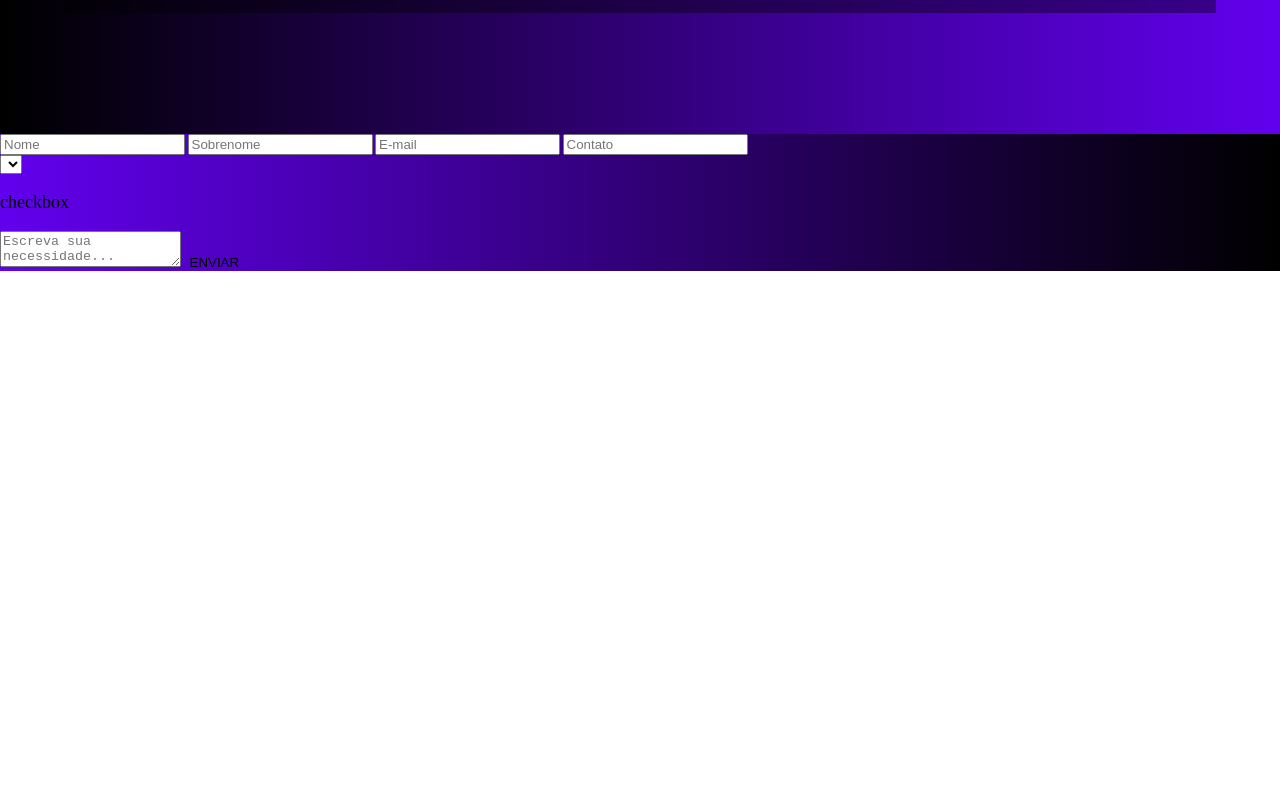
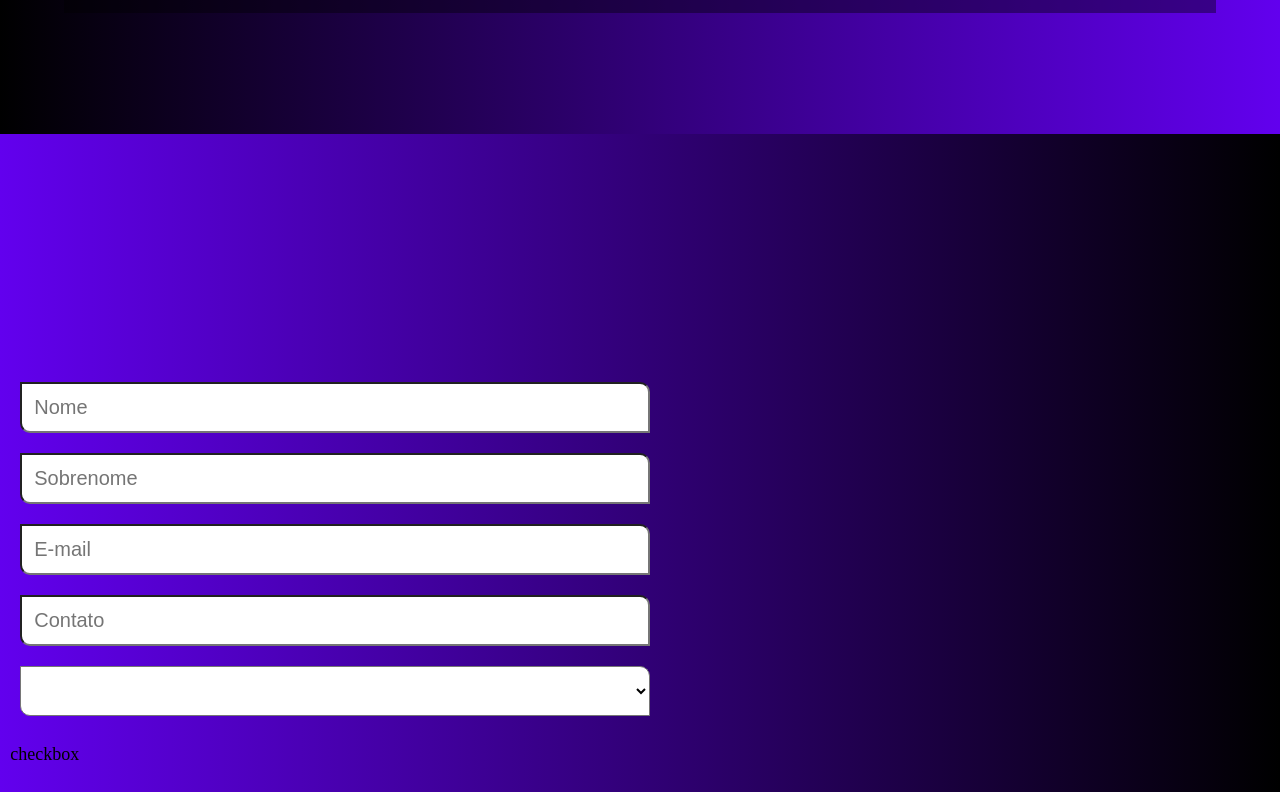
Before and after one commit to GuilhermeGamaliel/Dependencia, a plain HTML site: page index.html in a window 1280 px wide. Shown: the part 2620-3412 px from the top of the page. Before the commit the page ends 2891 px from the top, so only its background shows below. Drawn offline with Linux system fonts and the light colour scheme.

Commit message:
portfolio

```diff
--- a/style.css
+++ b/style.css
@@ -447,3 +447,89 @@ button {
 .next-btn {
   cursor: pointer;
 }
+
+#contato {
+  display: flex;
+  flex-direction: column;
+  justify-content: space-evenly; /* Alinhamento na horizontal topo e baixo */
+  align-items: center; /* Alinhamento na vertical esquerda e direita*/
+  height: 100rem;
+}
+
+#contato .container {
+  background-color: var(--Bfume);
+  width: 40%;
+  height: 50rem;
+  padding: 10em;
+  border-radius: 1.2rem 0;
+
+  display: flex;
+  flex-direction: column;
+  align-items: center;
+  justify-content: space-evenly;
+}
+
+#contato input[type="checkbox"] {
+  width: 2rem;
+  height: 2rem;
+  padding: auto 0;
+}
+#contato label {
+  font-size: 2.2rem;
+  color: var(--tertiary-color);
+}
+
+#contato select {
+  padding: 12px;
+  width: 50%;
+  box-sizing: border-box;
+  margin: 0.5em;
+  font-size: 2rem;
+
+  color: var(--primary-color);
+  border-radius: 0 1rem;
+  background-color: var(--tertiary-color);
+}
+
+#contato input[type="number"],
+#contato input[type="text"],
+#contato input[type="email"] {
+
+  padding: 12px;
+  width: 50%;
+  box-sizing: border-box;
+  font-size: 2rem;
+  margin: 0.5em;
+
+  background-color: var(--tertiary-color);
+  color: var(--primary-color);
+  border-radius: 0 1rem;
+
+  -webkit-appearance: none;
+  -moz-appearance: none;
+}
+
+#contato textarea {
+  text-align: center;
+  resize: vertical;
+  width: 50%;
+  margin: 0.5em;
+  font-size: 2.5rem;
+
+  color: var(--primary-color);
+  background-color: var(--tertiary-color);
+  border-radius: 0 1rem;
+}
+
+#contato button[type="submit"]:hover {
+  background-color: red;
+}
+
+#contato button[type="submit"] {
+  background-color: #04aa6d;
+  color: white;
+  padding: 22px 30px;
+  border-radius: 6px;
+  border: none;
+  cursor: pointer;
+}
```
